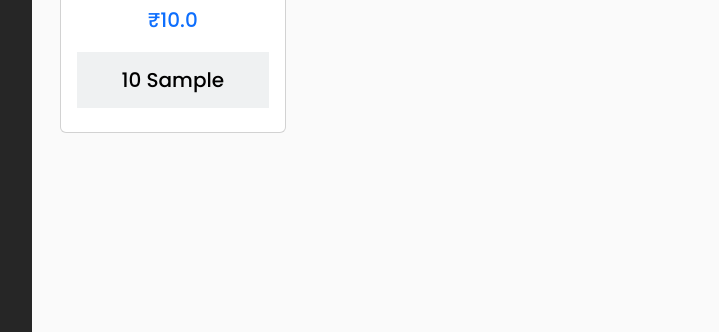
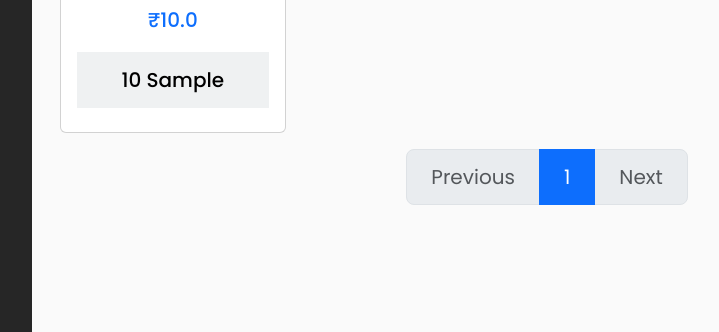
Before and after one commit to mk-singhal/inventory-management-system, a Django app: page /inventory/ in a window 1280 px wide. Shown: the part 468-800 px from the top of the page, without its empty margins (218-937 px from the left). Run offline with Django 4.2, Linux system fonts and the light colour scheme; a user stored in the database is signed in; tables that the repository leaves empty hold one stand-in row (values such as "Sample post"); grey boxes marked "Sample" are stand-in pictures; some libraries are stand-ins or nearby versions.

Commit message:
Added Search and paginator in Invetory section

```diff
--- a/inventory/views.py
+++ b/inventory/views.py
@@ -1,15 +1,38 @@
 from django.shortcuts import render, redirect
 from .models import Product
+from django.core.paginator import Paginator
+from django.db.models import Q  # New
+from django.db.models.functions import Lower
+
 
 # Create your views here.
 def inventory(request):
-    product = Product.objects.all()
-    return render(request, 'inventory/inventory.html', {'sb':2, 'products':product})
+    # For searching the products
+    search_product = request.GET.get('search_product')
+    if search_product:
+        product = Product.objects.filter(Q(name__icontains=search_product) | Q(hsn_code__icontains=search_product))
+    else:
+        # If not searched, return default posts
+        product = Product.objects.all().order_by(Lower("name"))
+
+    p = Paginator(product, 12)  # creating a paginator object
+    # getting the desired page number from url
+    page_number = request.GET.get('page')
+    try:
+        page_obj = p.get_page(page_number)  # returns the desired page object
+    except PageNotAnInteger:
+        # if page_number is not an integer then assign the first page
+        page_obj = p.page(1)
+    except EmptyPage:
+        # if page is empty then return last page
+        page_obj = p.page(p.num_pages)
+    # context = {'page_obj': page_obj}
+    return render(request, 'inventory/inventory.html', {'sb':2, 'page_obj': page_obj})
 
 
 def add_product(request):
     if request.method == 'POST':
-        print("\n\n##################", request.POST, request.FILES['img'])
+        # print("\n\n##################", request.POST, request.FILES['img'])
         instance = Product()
         instance.name = request.POST['name']
         instance.pic = request.FILES['img']
@@ -39,9 +62,9 @@ def delete_product(request, product_id):
 def edit_product(request, product_id):
     product_instance = Product.objects.get(pk=product_id)
     if request.method == 'POST':
-        print("\n\n##################", request.POST, "\n$$$$$$$$", type(request.POST['mr']))
+        # print("\n\n##################", request.POST, "\n$$$$$$$$", bool(request.FILES.get('img', False)))
         product_instance.name = request.POST['name']
-        if bool(request.FILES.get('filepath', False)) == True:
+        if bool(request.FILES.get('img', False)) == True:
             product_instance.pic = request.FILES['img']
         product_instance.hsn_code = request.POST['hsn']
         product_instance.qty_actual = request.POST['actual_qty']
--- a/templates/inventory/addProduct.html
+++ b/templates/inventory/addProduct.html
@@ -45,14 +45,14 @@
     <div class="col-md-6">
       <label for="actual-qty-in" class="form-label">Total Quantity in Stock*</label>
       <div class="input-group">
-        <input type="number" class="form-control" id="actual-qty-in" name="actual_qty" placeholder="Actual Quantity" required>
+        <input type="number" class="form-control" value="0" id="actual-qty-in" name="actual_qty" placeholder="Actual Quantity" required>
         <span class="input-group-text" id="actual-qty-unit"> </span>
       </div>
     </div>
     <div class="col-md-6">
       <label for="gst-qty-in" class="form-label">Quantity in Stock (with GST Bill)*</label>
       <div class="input-group">
-        <input type="number" class="form-control" id="gst-qty-in" name="gst_qty" placeholder="Quantity acc to Bills" required>
+        <input type="number" class="form-control" value="0" id="gst-qty-in" name="gst_qty" placeholder="Quantity acc to Bills" required>
         <span class="input-group-text" id="gst-qty-unit"> </span>
       </div>
     </div>
--- a/templates/inventory/editProduct.html
+++ b/templates/inventory/editProduct.html
@@ -17,7 +17,7 @@
         <div class="modal-dialog">
           <div class="modal-content">
             <div class="modal-header">
-              <h1 class="modal-title fs-5" id="exampleModalLabel">Modal title</h1>
+              <h1 class="modal-title fs-5" id="exampleModalLabel">Alert</h1>
               <button type="button" class="btn-close" data-bs-dismiss="modal" aria-label="Close"></button>
             </div>
             <div class="modal-body">
--- a/templates/inventory/inventory.html
+++ b/templates/inventory/inventory.html
@@ -16,7 +16,17 @@
 
   <div class="d-sm-flex align-items-center justify-content-between mb-4">
     {% comment %} <div class="input-group my-2"> {% endcomment %}
-      <input type="text" style="max-width:37%;" class="justify-content-start form-control" placeholder="Search Products" aria-label="Recipient's username" aria-describedby="basic-addon2">
+      {% comment %} <input type="text" style="max-width:37%;" class="justify-content-start form-control" placeholder="Search Products" aria-label="Recipient's username" aria-describedby="basic-addon2"> {% endcomment %}
+      <form style="min-width:30%;" action="{% url 'inventory:inventory' %}">
+        <div class="justify-content-start input-group mb-sm-auto mb-3" style="max-width:100%;">
+          <input type="text" class="form-control" placeholder="Search name or HSN code" aria-label="Search name or HSN code" name="search_product">
+          <button class="btn btn-outline-primary" type="submit">
+            <svg xmlns="http://www.w3.org/2000/svg" width="16" height="16" fill="currentColor" class="bi bi-search" viewBox="0 0 16 16">
+              <path d="M11.742 10.344a6.5 6.5 0 1 0-1.397 1.398h-.001c.03.04.062.078.098.115l3.85 3.85a1 1 0 0 0 1.415-1.414l-3.85-3.85a1.007 1.007 0 0 0-.115-.1zM12 6.5a5.5 5.5 0 1 1-11 0 5.5 5.5 0 0 1 11 0z"/>
+            </svg>
+          </button>
+        </div>
+      </form>
       <div class="d-sm-flex" id="changeDisp">
         <a href="{% url 'inventory:add-product' %}" class="btn btn-success me-3">Add Item</a>
         <button id="btnCard" class="border border-end-0 rounded-start" type="button">
@@ -37,7 +47,7 @@
 
   <!-- Display:Tile/Card -->
   <div id="dispCard" class="row">
-    {% for p in products %}
+    {% for p in page_obj.object_list %}
     <div class="col-xl-3 col-lg-4 col-md-6 mb-3" style="max-width:75%">
       <div class="card text-black">
         <div class="container mx-auto p-0">
@@ -130,7 +140,7 @@
       </tr>
     </thead>
     <tbody>
-      {% for p in products %}
+      {% for p in page_obj.object_list %}
       <tr>
         <th scope="row"><img src="{{ p.pic.url }}" style="max-width:90px;max-height:90px" alt="{{ p.name }}"/></th>
         <td>{{ p.name }}</td>
@@ -183,5 +193,29 @@
     </tbody>
   </table>
 
+  <nav aria-label="Page navigation example">
+    <ul class="pagination pagination-lg justify-content-center">
+      {%if page_obj.has_previous %}
+      <li class="page-item ">
+        <a href="?page={{page_obj.previous_page_number}}" class="page-link">Previous</a>
+      </li>
+      {% else %}
+      <li class="page-item disabled">
+        <a class="page-link">Previous</a>
+      </li>
+      {% endif %}
+      <li class="page-item"><a class="page-link active" href="#">{{page_obj.number}}</a></li>
+      {%if page_obj.has_next %}
+      <li class="page-item ">
+        <a href="?page={{page_obj.next_page_number}}" class="page-link">Next</a>
+      </li>
+      {% else %}
+      <li class="page-item disabled">
+        <a class="page-link">Next</a>
+      </li>
+      {% endif %}
+    </ul>
+  </nav>
+
 
 {% endblock %}
```
